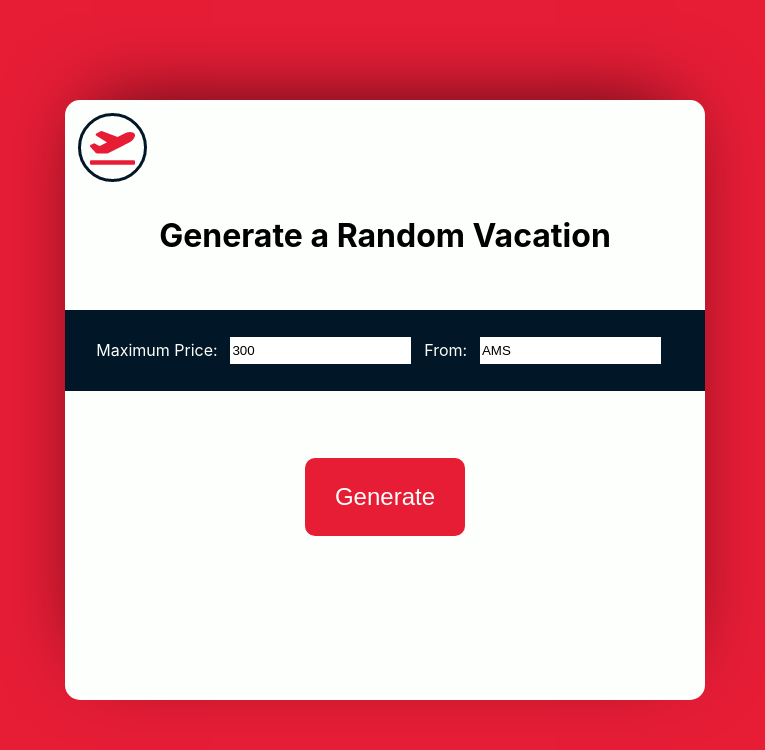
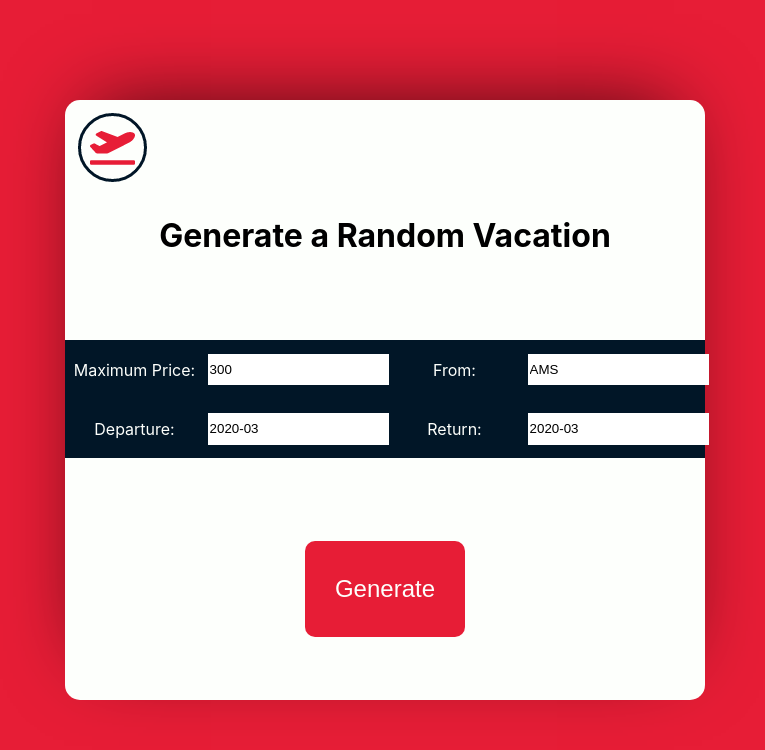
Before and after one commit to Pieter-Jacobs/Random_Trip, a React (Create React App) app in the folder random_trip/: page / in a window 1280 px wide. Shown: the top 750 px of the page, without its empty margins (255-1020 px from the left). Built offline with nearby package versions, Linux system fonts and the light colour scheme.

Commit message:
Working as intended, sometimes still getting too many requests error

```diff
--- a/random_trip/src/App.css
+++ b/random_trip/src/App.css
@@ -4,7 +4,7 @@
   background-color: #FDFFFC;
   border-radius: 15px;
   display: grid;
-  grid-template-rows: 35% 65%;
+  grid-template-rows: 40% 60%;
   justify-items: center;
   -webkit-box-shadow: -2px -20px 78px -29px rgba(0,0,0,0.75);
   -moz-box-shadow: -2px -20px 78px -29px rgba(0,0,0,0.75);
--- a/random_trip/src/Components/SearchMenu.js
+++ b/random_trip/src/Components/SearchMenu.js
@@ -5,10 +5,7 @@ import PropTypes from 'prop-types';
 import styles from '../Styles/SearchMenu.module.css';
 
 export default function SearchMenu(props) {
-  const generate = () => {
-    alert(`Price: ${inputs.price} From: ${inputs.from}`);
-  }
-  const {inputs, handleInputChange, handleSubmit} = useGenerateForm(generate);
+  const {inputs, handleInputChange, handleSubmit} = useGenerateForm();
   const [request,setRequest] = useState(false);
   const [visible,setVisibility] = useState(true);
   const onGenerate = () => {
@@ -24,10 +21,14 @@ export default function SearchMenu(props) {
           <input type="text" name="price" value={inputs.price} onChange={handleInputChange}/>
           <label>From:</label>
           <input type="text" name="from" value={inputs.from} onChange={handleInputChange}/>
+          <label>Departure:</label>
+          <input type="text" name="departure" value={inputs.departure} onChange={handleInputChange}/>
+          <label>Return:</label>
+          <input type="text" name="return" value={inputs.return} onChange={handleInputChange}/>
         </div>
         <input className={styles['rv-submit']} type="submit" value="Generate" onClick={onGenerate}/>
       </form>
-      <SearchResults from={inputs.from} canRequest={request}/>
+      <SearchResults maxPrice = {inputs.price} from={inputs.from} departure={inputs.departure} arrival={inputs.return} canRequest={request}/>
   </div>
   );
 }
--- a/random_trip/src/Components/SearchResults.js
+++ b/random_trip/src/Components/SearchResults.js
@@ -13,20 +13,50 @@ export default function SearchResults(props) {
       isFirstRun.current = false;
       return;
     }
-    findBestFlight(props.from).then((value) => {setData(value)});
+    findBestFlight(props.from,props.departure,props.arrival).then((value) => {
+      if (value.price == "No Flights" || value.price < props.maxPrice) {
+        findNewFlight();
+      }
+      else {
+        setData(value)
+      }
+    });
+
   },[props.canRequest]);
 
+  let findNewFlight = () => {
+    findBestFlight(props.from,props.departure,props.arrival).then((response) => {
+      if (response.price == "No Flights") {
+        findNewFlight(response);
+      }
+      else {
+        setData(response);
+      }
+    });
+  }
+
   let loadingCheck = () => {
-    if(Object.keys(data).length == 0 && !isFirstRun.current){
+    if(Object.keys(data).length == 0 && props.canRequest == true){
       return (<div className={styles['rv-load']}>Loading...</div>)
     }
   }
+
+  let appear = () => {
+    if (props.canRequest == true) {
+      return 1;
+    }
+    return 0;
+  }
+
+
   return (
-    <div className={styles['rv-flight-info']}>
-      {loadingCheck()}
-      <ResultsCategory category = {Object.keys(data)}/>
-      <ResultsData data = {Object.values(data)} />
-    </div>
+    <div className={appear() ? styles['rv-flight-info-container'] : styles['invisible'] }>
+      <a className={styles['rv-flight-info']} href={`https://www.skyscanner.nl/transport/vluchten/${props.from}/${data.to}/${data.departure}/${data.arrival}/?adults=1&children=0&adultsv2=1&childrenv2=&infants=0&cabinclass=economy&rtn=1&preferdirects=false&outboundaltsenabled=false&inboundaltsenabled=false&ref=home`}>
+        {loadingCheck()}
+        <ResultsCategory category = {Object.keys(data)}/>
+        <ResultsData data = {Object.values(data)} />
+      </a>
+  </div>
   );
 }
 
--- a/random_trip/src/CustomHooks.js
+++ b/random_trip/src/CustomHooks.js
@@ -1,13 +1,16 @@
 import React, {useState} from 'react';
 
-export default function useGenerateForm(callback) {
-  const [inputs, setInputs] = useState({price: 300, from: 'AMS'});
+export default function useGenerateForm() {
+  let today = new Date();
+  var mm = String(today.getMonth() + 1).padStart(2, '0');
+  var yyyy = today.getFullYear();
+  today = yyyy + '-' + mm
+  const [inputs, setInputs] = useState({'price': '300', 'from': 'AMS', 'departure': today, 'return': today});
 
   const handleSubmit = (event) => {
     if (event) {
       event.preventDefault();
     }
-    callback();
   }
   const handleInputChange = (event) => {
     event.persist();
--- a/random_trip/src/Styles/ResultsCategory.module.css
+++ b/random_trip/src/Styles/ResultsCategory.module.css
@@ -1,4 +1,5 @@
 .rv-category-container {
-  display: flex;
-  justify-content: space-around;
+  display: grid;
+  grid-template-columns: repeat(4,1fr);
+  grid-auto-columns: 1fr;
 }
--- a/random_trip/src/Styles/ResultsData.module.css
+++ b/random_trip/src/Styles/ResultsData.module.css
@@ -1,4 +1,5 @@
 .rv-data-container{
-  display: flex;
-  justify-content: space-around;
+  display: grid;
+  grid-template-columns: repeat(4,1fr);
+  grid-auto-columns: 1fr;
 }
--- a/random_trip/src/Styles/SearchMenu.module.css
+++ b/random_trip/src/Styles/SearchMenu.module.css
@@ -1,22 +1,29 @@
 .rv-form-container {
   width: 100%;
 }
+
 .rv-form {
-  height: 70%;
+  height: 100%;
   display: grid;
   justify-items: center;
 }
 .rv-info {
   width: 100%;
   height: 70%;
-  display: flex;
+  display: grid;
+  grid-template-columns: repeat(4,1fr);
+  grid-template-rows: repeat(2,1fr);
   justify-content: center;
   align-items: center;
   background-color: #011627;
   color: #FDFFFC;
 }
+.rv-info label {
+  justify-self: center;
+}
 .rv-info input {
-  height: 30%;
+  justify-self: start;
+  height: 50%;
   margin: 0 2%;
   border: none;
 }
--- a/random_trip/src/Styles/SearchResults.module.css
+++ b/random_trip/src/Styles/SearchResults.module.css
@@ -1,6 +1,21 @@
+.rv-flight-info-container {
+  width: 100%;
+  background-color: #011627;
+  height: 32.5%;
+  display: grid;
+  align-items: center;
+}
 .rv-flight-info {
   display: grid;
+  width: 95%;
+  margin: auto;
+  text-decoration: none;
+  color: #FDFFFC;
+  font-size: 1.1rem;
 }
 .rv-load {
   text-align: center;
 }
+.invisible {
+  display: none;
+}
--- a/random_trip/src/randomTrip.js
+++ b/random_trip/src/randomTrip.js
@@ -57,10 +57,13 @@ const getFlights = async (country,depart_date,arrival_date,origin) => {
   return await axios.get(`https://cors-anywhere.herokuapp.com/http://api.travelpayouts.com/v1/prices/cheap?origin=${origin}&currency=EUR&destination=${country}&depart_date=${depart_date}&return_date=${arrival_date}&token=f90b69b87092e386720496f32f5264e2`)
   .then(
     (response) => {
+      console.log(response.data.data);
       let price = findObjectByLabel(response.data.data,"price");
       let departure = findObjectByLabel(response.data.data,"departure_at");
       let arrival = findObjectByLabel(response.data.data,"return_at");
-      return {price,departure,arrival};
+      departure = departure.replace(/T/," ").replace(/Z/, "")
+      arrival = arrival.replace(/T/," ").replace(/Z/, "")
+      return {'to':country,price,departure,arrival};
     },
     (error) => {
       console.log(error);
@@ -68,13 +71,11 @@ const getFlights = async (country,depart_date,arrival_date,origin) => {
   );
 }
 
-const findBestFlight = async (origin) => {
+const findBestFlight = async (origin,departure,arrival) => {
   let country = await getAirport();
   //let max_flightprice = 300;
-  let depart_date = "2020-03";
-  let arrival_date = "2020-04";
   //let best_flight;
-  let flight_information = await getFlights(country,depart_date,arrival_date,origin);
+  let flight_information = await getFlights(country,departure,arrival,origin);
   /*
   while (flight_information.price > max_flightprice) {
     flight_information = await getFlights(country,depart_date,arrival_date);
```
